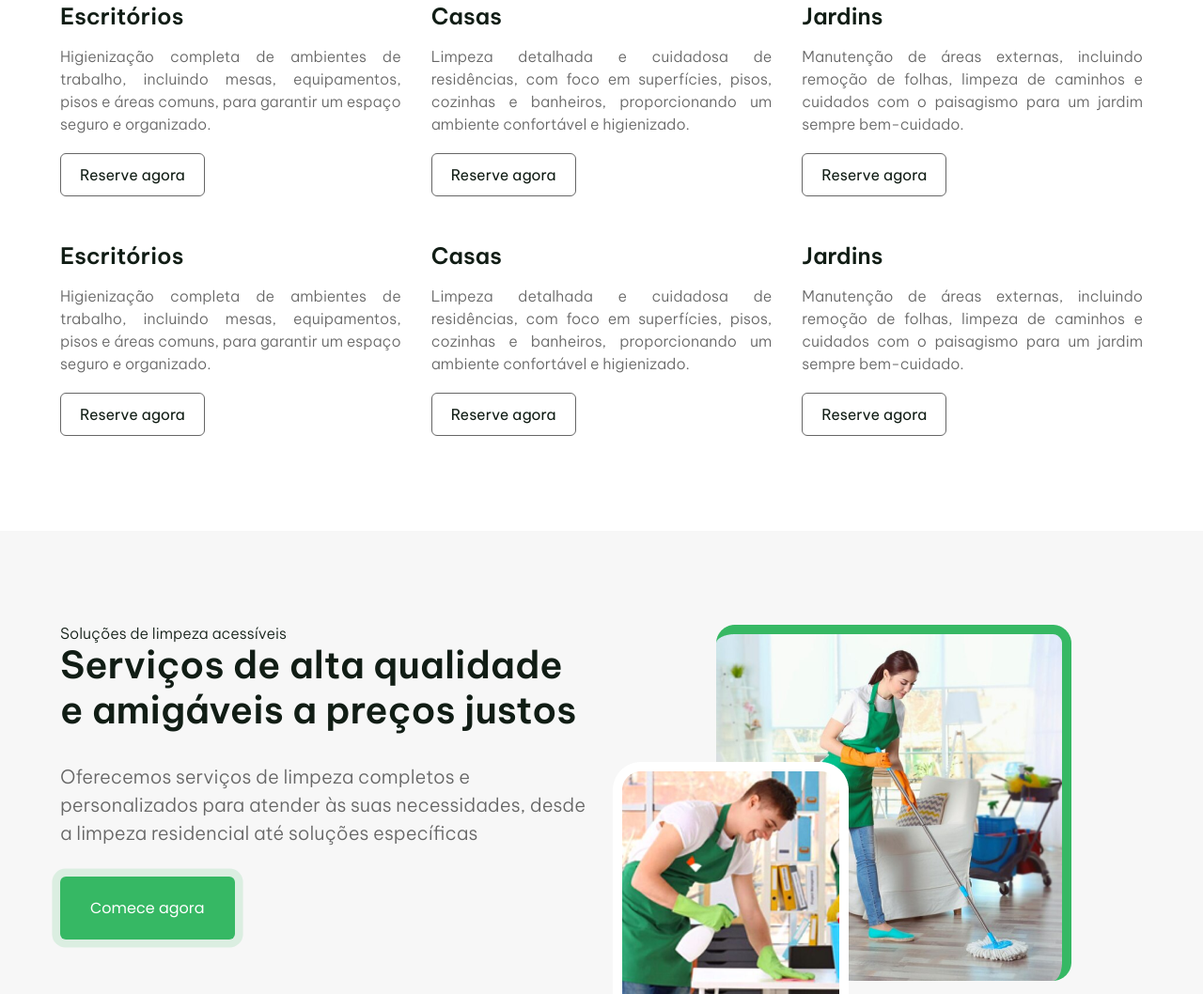
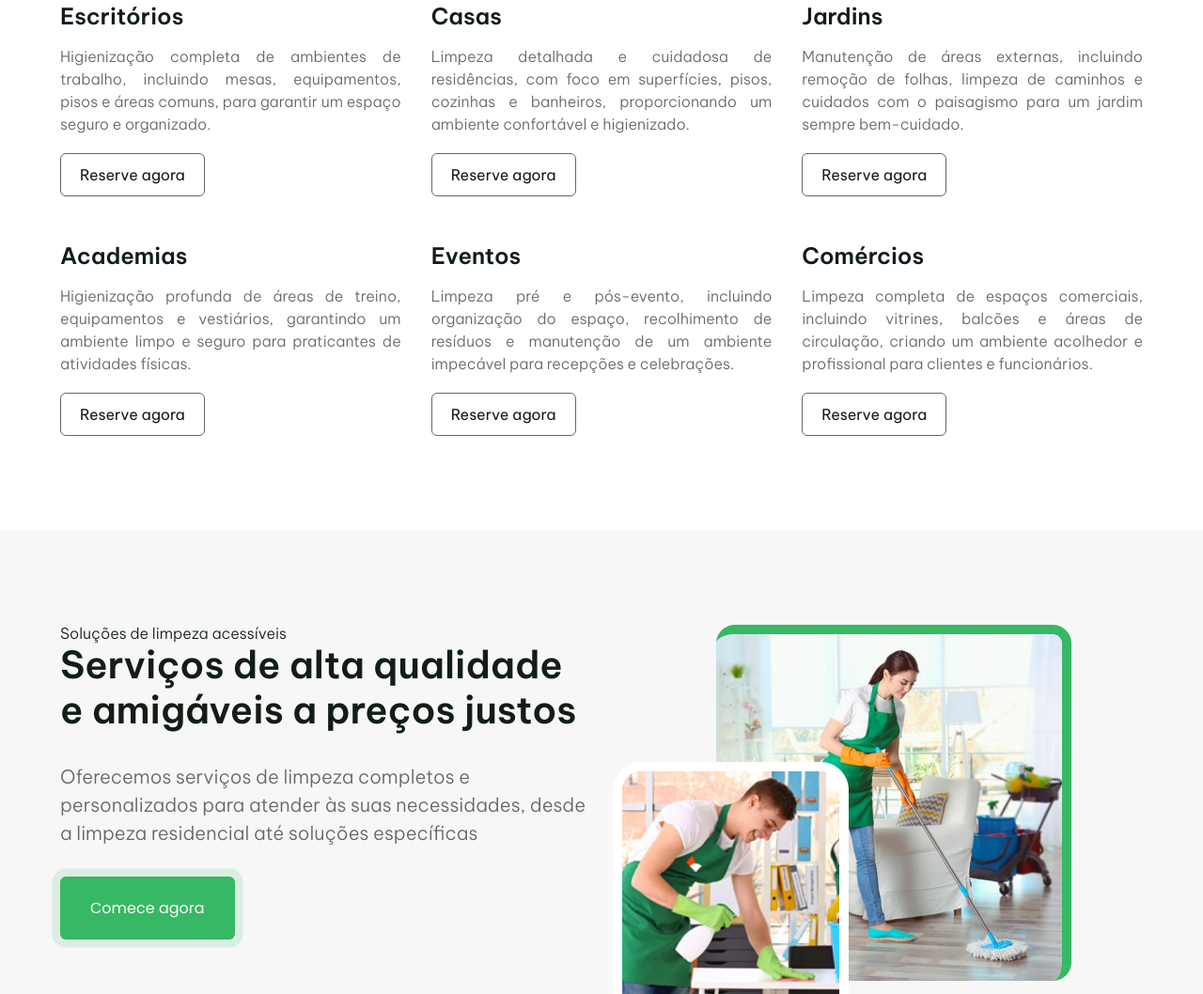
Before and after one commit to gabriellydasi/maisprati-atividade4, a plain HTML site: page index.html in a window 1280 px wide. Shown: the part 1678-2736 px from the top of the page at 94% size. Drawn offline with nearby package versions, Linux system fonts and the light colour scheme; no server answers.

Commit message:
feat: Add new cleaning service categories to HTML

```diff
--- a/index.html
+++ b/index.html
@@ -195,35 +195,32 @@
 
       <div class="card-item aos-init aos-animate" data-aos="fade-up" data-aos-anchor-placement="center-bottom"
         data-aos-delay="1200">
-        <div class="card-item-text">
-          <h3>Escritórios</h3>
+        <h3>Academias</h3>
         <p>
-            Higienização completa de ambientes de trabalho, incluindo mesas, equipamentos, pisos e áreas comuns, para
-            garantir um espaço seguro e
-            organizado.
+          Higienização profunda de áreas de treino, equipamentos e vestiários, garantindo um ambiente limpo e seguro
+          para
+          praticantes de atividades físicas.
         </p>
         <a href="/">Reserve agora</a>
-        </div>
       </div>
 
       <div class="card-item aos-init aos-animate" data-aos="fade-up" data-aos-anchor-placement="center-bottom"
         data-aos-delay="1400">
-        <h3>Casas</h3>
+        <h3>Eventos</h3>
         <p>
-          Limpeza detalhada e cuidadosa de residências, com foco em superfícies, pisos, cozinhas e banheiros,
-          proporcionando um ambiente confortável
-          e higienizado.
+          Limpeza pré e pós-evento, incluindo organização do espaço, recolhimento de resíduos e manutenção de um
+          ambiente
+          impecável para recepções e celebrações.
         </p>
         <a href="/">Reserve agora</a>
       </div>
 
       <div class="card-item aos-init aos-animate" data-aos="fade-up" data-aos-anchor-placement="center-bottom"
         data-aos-delay="1600">
-        <h3>Jardins</h3>
+        <h3>Comércios</h3>
         <p>
-          Manutenção de áreas externas, incluindo remoção de folhas, limpeza de caminhos e cuidados com o paisagismo
-          para um jardim sempre
-          bem-cuidado.
+          Limpeza completa de espaços comerciais, incluindo vitrines, balcões e áreas de circulação, criando um ambiente
+          acolhedor e profissional para clientes e funcionários.
         </p>
         <a href="/">Reserve agora</a>
       </div>
@@ -507,4 +504,5 @@
   <!-- Arquivo JS -->
   <script src="src\js\script.js"></script>
 </body>
+
 </html>
```
Lines whose indentation alone changed are shown as unchanged.
